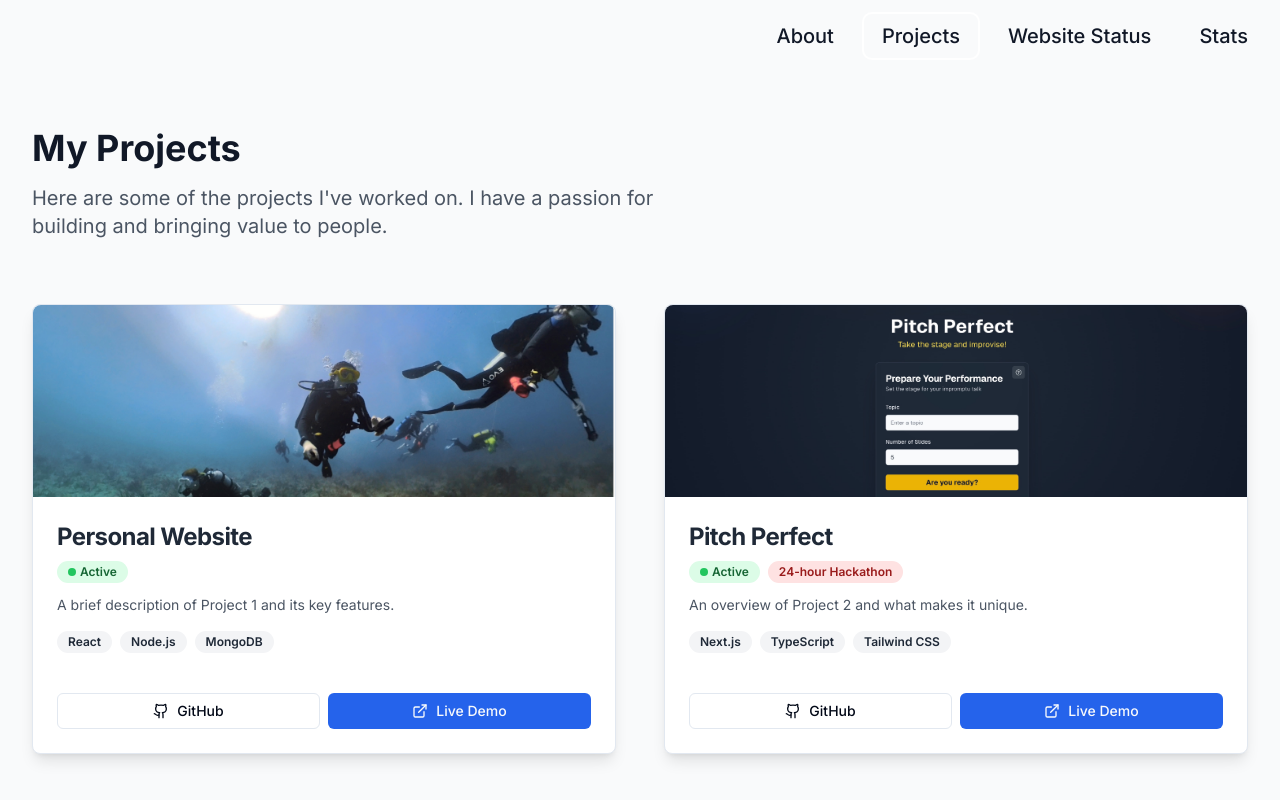
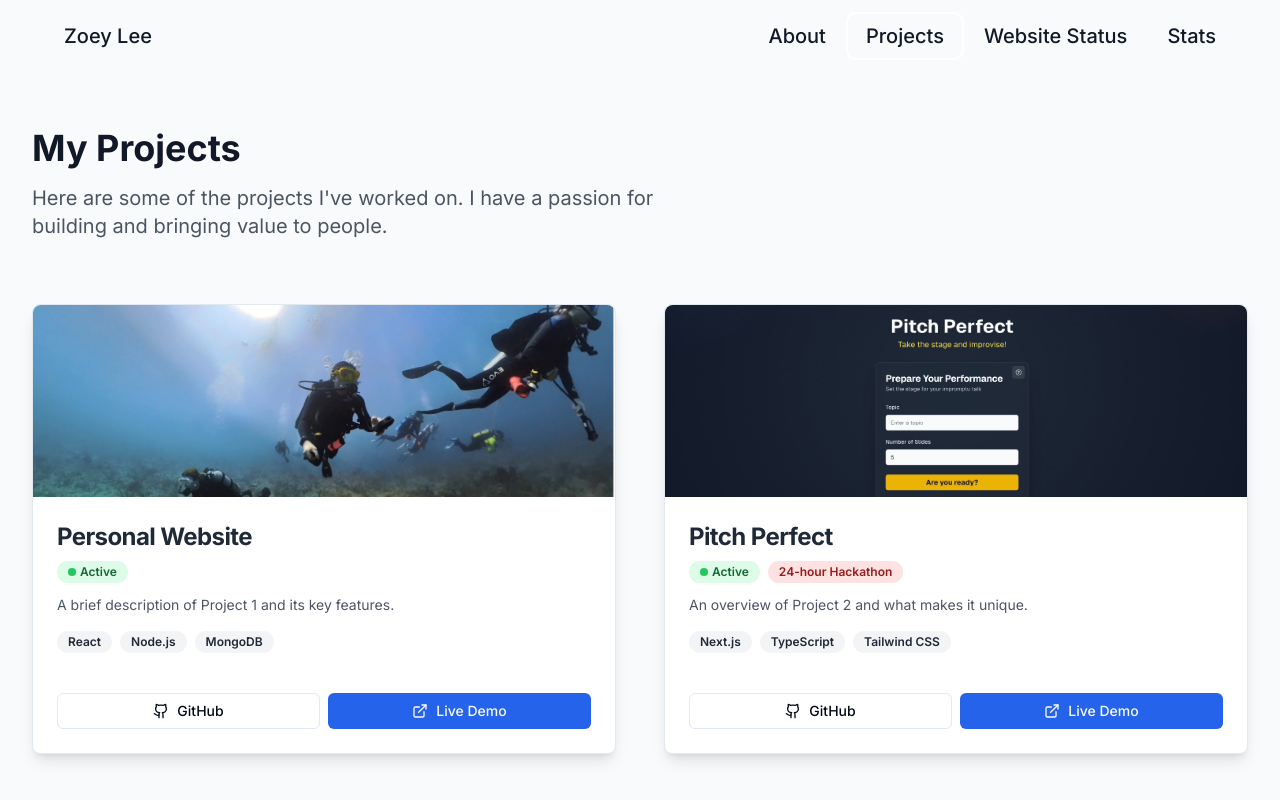
Before and after one commit to zoooey99/zoooey99.github.com, a Next.js app: page /projects in a window 1280 px wide. Shown: the top 800 px of the page. Built offline with nearby package versions, Linux system fonts and the light colour scheme.

Commit message:
left aligned home button added to navbar global

```diff
--- a/components/nav-bar-global.tsx
+++ b/components/nav-bar-global.tsx
@@ -1,24 +1,32 @@
 import {
   NavigationMenu,
-    NavigationMenuContent,
-    NavigationMenuIndicator,
   NavigationMenuItem,
   NavigationMenuLink,
   NavigationMenuList,
-    NavigationMenuTrigger,
-    NavigationMenuViewport,
 } from "@/components/ui/navigation-menu"
 import { navigationMenuTriggerStyle } from "@/components/ui/navigation-menu"
 import Link from "next/link"
 
-export default function NavbarGlobal(){
-    return(
-        <div>
-            {/* navigation */}
-      <NavigationMenu className="bg-transparent absolute top-4 right-4 w-full z-10">
+export default function NavbarGlobal() {
+  return (
+    <nav className="bg-transparent absolute top-0 left-0 right-0 z-10 p-4">
+      <div className="container mx-auto flex justify-between items-center">
+        {/* Zoey Lee button on the left */}
+        <NavigationMenu>
           <NavigationMenuList>
+            <NavigationMenuItem>
+              <Link href="/" legacyBehavior passHref>
+                <NavigationMenuLink className={`${navigationMenuTriggerStyle()}`}>
+                  Zoey Lee
+                </NavigationMenuLink>
+              </Link>
+            </NavigationMenuItem>
+          </NavigationMenuList>
+        </NavigationMenu>
 
-        {/* about page */}
+        {/* Other navigation items on the right */}
+        <NavigationMenu>
+          <NavigationMenuList className="flex space-x-2">
             <NavigationMenuItem>
               <Link href="/about" legacyBehavior passHref>
                 <NavigationMenuLink className={`${navigationMenuTriggerStyle()}`}>
@@ -27,7 +35,6 @@ export default function NavbarGlobal(){
               </Link>
             </NavigationMenuItem>
 
-        {/* projects page */}
             <NavigationMenuItem>
               <Link href="/projects" legacyBehavior passHref>
                 <NavigationMenuLink className={`${navigationMenuTriggerStyle()} outline outline-2 outline-offset-2 outline-white`}>
@@ -36,7 +43,6 @@ export default function NavbarGlobal(){
               </Link>
             </NavigationMenuItem>
 
-        {/* website status page */}
             <NavigationMenuItem>
               <Link href="/website-status" legacyBehavior passHref>
                 <NavigationMenuLink className={`${navigationMenuTriggerStyle()}`}>
@@ -45,7 +51,6 @@ export default function NavbarGlobal(){
               </Link>
             </NavigationMenuItem>
 
-        {/* stats page */}
             <NavigationMenuItem>
               <Link href="/stats" legacyBehavior passHref>
                 <NavigationMenuLink className={`${navigationMenuTriggerStyle()}`}>
@@ -53,9 +58,9 @@ export default function NavbarGlobal(){
                 </NavigationMenuLink>
               </Link>
             </NavigationMenuItem>
-
           </NavigationMenuList>
         </NavigationMenu>
       </div>
+    </nav>
   )
 }
```
Lines whose indentation alone changed are shown as unchanged.
